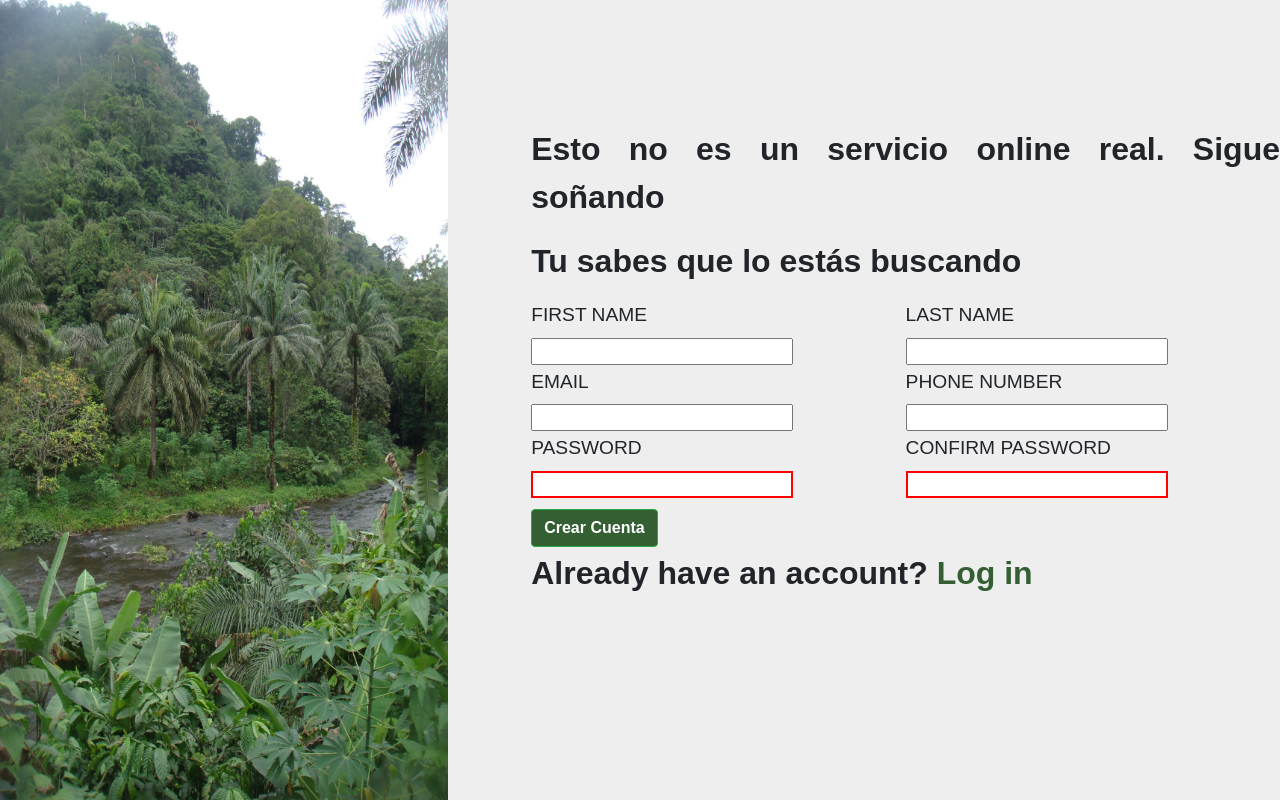
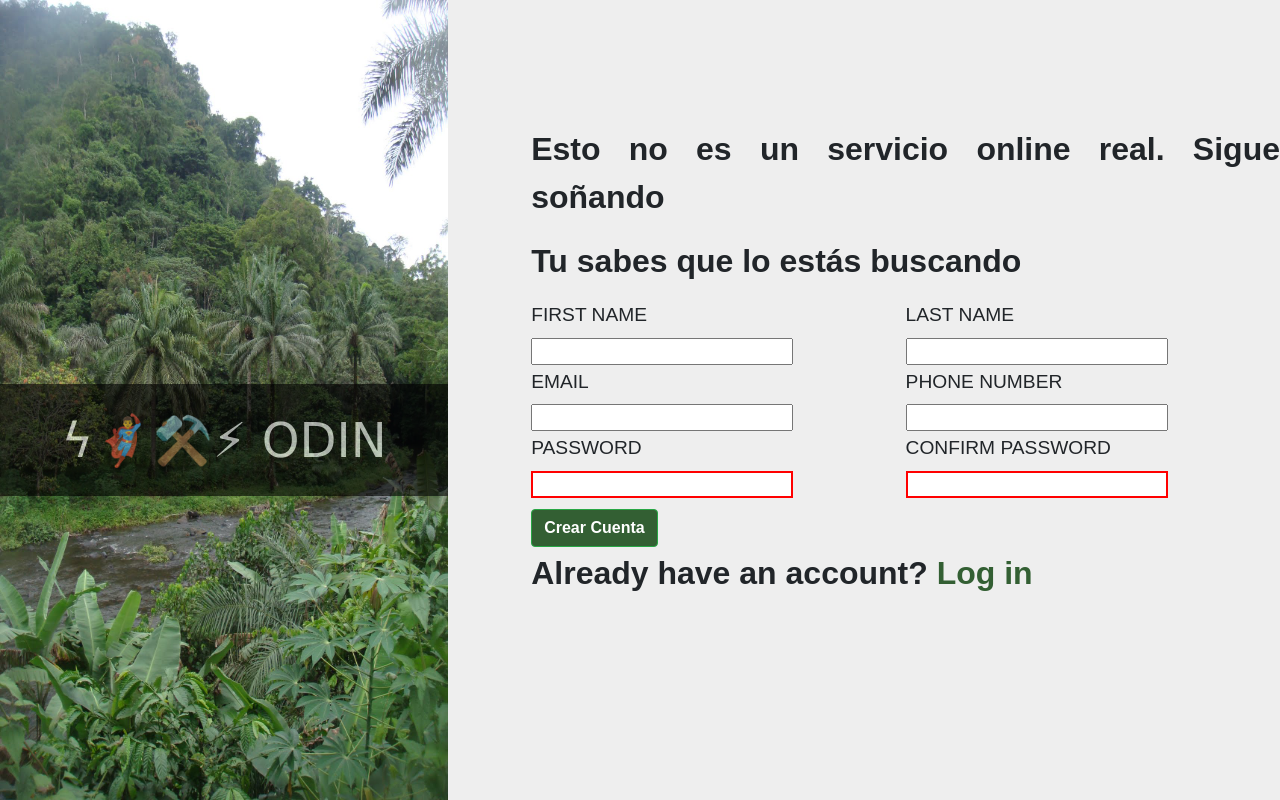
Before and after one commit to vikiii22/TheOdinProject, a plain HTML site: page proyecto-intermedio-formulario/index.html in a window 1280 px wide. Drawn offline with nearby package versions, Linux system fonts and the light colour scheme.

Commit message:
formulario odin

```diff
--- a/proyecto-intermedio-formulario/index.html
+++ b/proyecto-intermedio-formulario/index.html
@@ -15,6 +15,11 @@
     <div class="contenedor">
         <div class="contenedor-imagen">
             <img src="selva.jpg" alt="fondo">
+            <div class="card-body">
+                <div class="card-text">
+                    ϟ🦸‍♂⚒️⚡ ODIN
+                </div>
+            </div>
         </div>
         <div class="contenedor-formulario">
             <div class="contenido">
--- a/proyecto-intermedio-formulario/style.css
+++ b/proyecto-intermedio-formulario/style.css
@@ -36,6 +36,18 @@ html, body{
     font-size: 2em;
     font-weight: bold;
     text-align: justify;
+}
+
+.card-body{
+    position: absolute;
+    width: 35%;
+    background: black;
+    opacity: 0.6;
+    color: white;
+    top: 8em;
+    text-align: center;
+    font-size: 3em;
+    font-family: 'Lucida Sans', 'Lucida Sans Regular', 'Lucida Grande', 'Lucida Sans Unicode', Geneva, Verdana, sans-serif;
 }
 
 .formulario{
```
